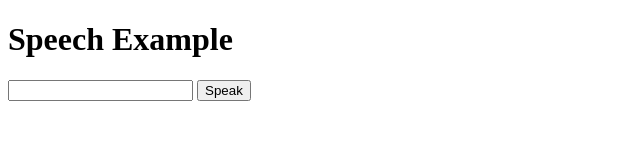
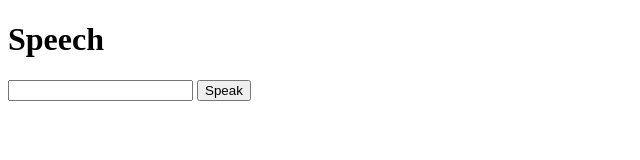
Before and after one commit to Prashanthashok143/JavasScript_Pratice, a plain HTML site: page Speech.html in a window 1280 px wide. Shown: the whole page, without its empty margins (0-640 px from the left). Drawn offline with Linux system fonts and the light colour scheme.

Commit message:
Updated the Speech file

```diff
--- a/Speech.html
+++ b/Speech.html
@@ -6,7 +6,7 @@
     <title>Document</title>
 </head>
 <body>
-    <h1>Speech Example</h1>
+    <h1>Speech</h1>
  <input type="text" id="input">
  <button onclick="Speak()">Speak</button>
  <script>
```
